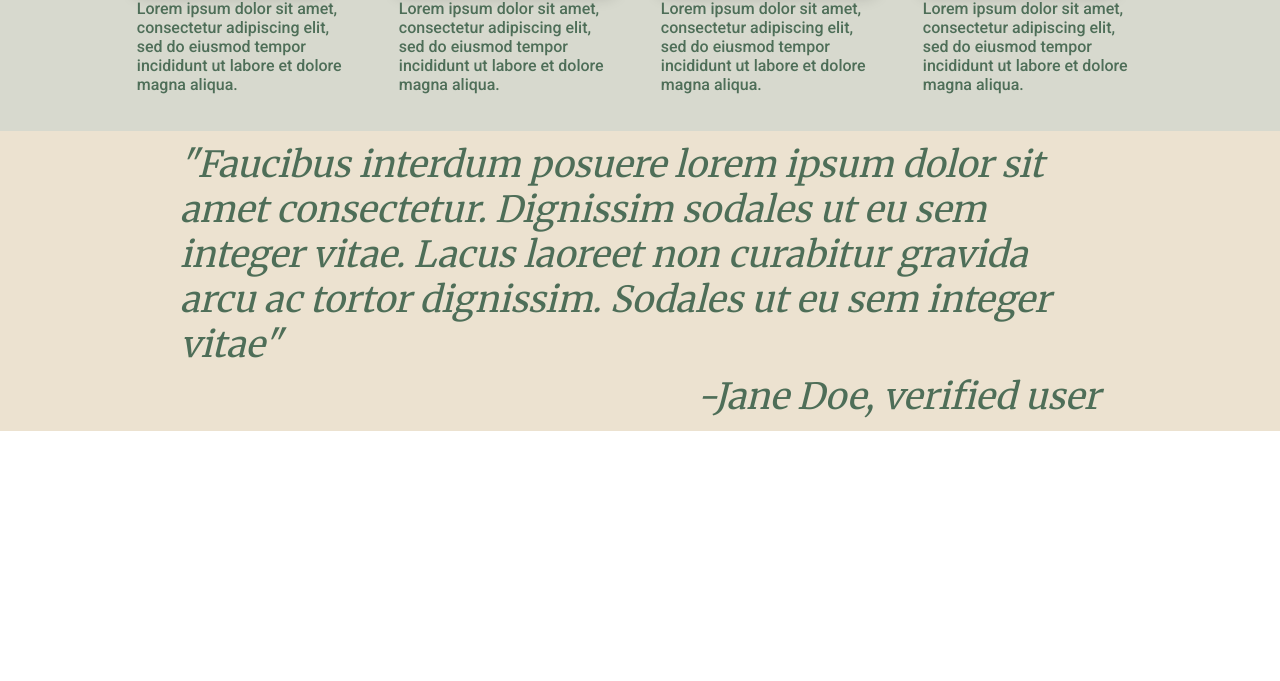
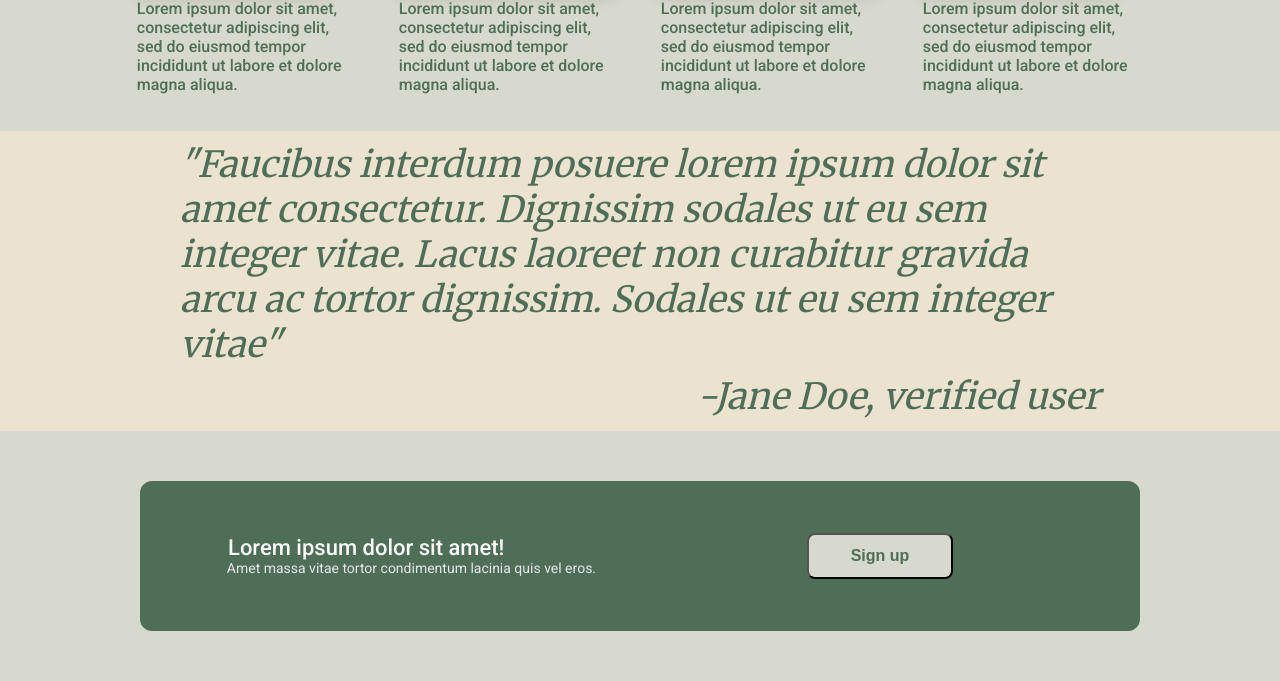
Before and after one commit to l1emant/landing-page, a plain HTML site: page index.html in a window 1280 px wide. Shown: the part 920-1601 px from the top of the page. Before the commit the page ends 1351 px from the top, so only its background shows below. Drawn offline with Linux system fonts and the light colour scheme.

Commit message:
Add Call To Action section to the landing page

```diff
--- a/index.html
+++ b/index.html
@@ -98,7 +98,7 @@
         </div>
       </div>
 
-      <!-----------------------FOOTER------------------------->
+      <!----------------------TESTIMONIAL SECTION------------------------->
       <div class="quote-section">
         <div class="quote">
           "Faucibus interdum posuere lorem ipsum dolor sit amet consectetur.
@@ -108,6 +108,21 @@
         <div class="from">-Jane Doe, verified user</div>
       </div>
 
+      <!--------------------CALL TO ACTION SECTION------------------------>
+      <div class="cta-section">
+        <div class="cta-container">
+          <div class="cta-text">
+            <div class="cta-primary-text">Lorem ipsum dolor sit amet!</div>
+            <div class="cta-secondary-text">
+              Amet massa vitae tortor condimentum lacinia quis vel eros.
+            </div>
+          </div>
+          <div class="signup-cta">
+            <button class="signup">Sign up</button>
+          </div>
+        </div>
+      </div>
+
       <!-----------------------FOOTER------------------------->
 
       <!-- <div class="footer">Lorem ipsum dolor sit amet</div> -->
--- a/style.css
+++ b/style.css
@@ -60,6 +60,7 @@ a {
 .img-hero {
   min-width: 500px;
   max-height: 320px;
+  border-style: none;
   border-radius: 5px;
   box-shadow: 2px 4px 16px rgba(0, 0, 0, 0.2);
 }
@@ -197,3 +198,63 @@ img {
   justify-content: flex-end;
   margin-right: 5em;
 }
+
+/**************CTA SECTION**************/
+
+.cta-section {
+  min-height: 250px;
+  background-color: #d7d9ce;
+  display: flex;
+  justify-content: center;
+  align-items: center;
+}
+
+.cta-container {
+  height: 150px;
+  width: 1000px;
+  background-color: #4e6e58;
+  border-radius: 12px;
+  display: flex;
+  justify-content: center;
+  align-items: center;
+}
+
+.cta-text {
+  display: flex;
+  flex: 2;
+  flex-direction: column;
+  /* padding: 0 0 0 3em; */
+}
+
+.cta-primary-text {
+  color: #f9faf8;
+  font-size: 22px;
+  font-weight: 500;
+  font-family: "Roboto", sans-serif;
+  padding-left: 4em;
+}
+
+.cta-secondary-text {
+  color: #e5e7eb;
+  font-size: 14px;
+  font-weight: normal;
+  font-family: "Roboto", sans-serif;
+  padding-left: 6.2em;
+}
+
+.signup-cta {
+  display: flex;
+  flex: 1;
+}
+
+button {
+  background: #d7d9ce;
+  color: #4e6e58;
+  display: flex;
+  align-items: center;
+  justify-content: center;
+  padding: 12px 42px;
+  border-radius: 8px;
+  font-size: 16px;
+  font-weight: 600;
+}
```
